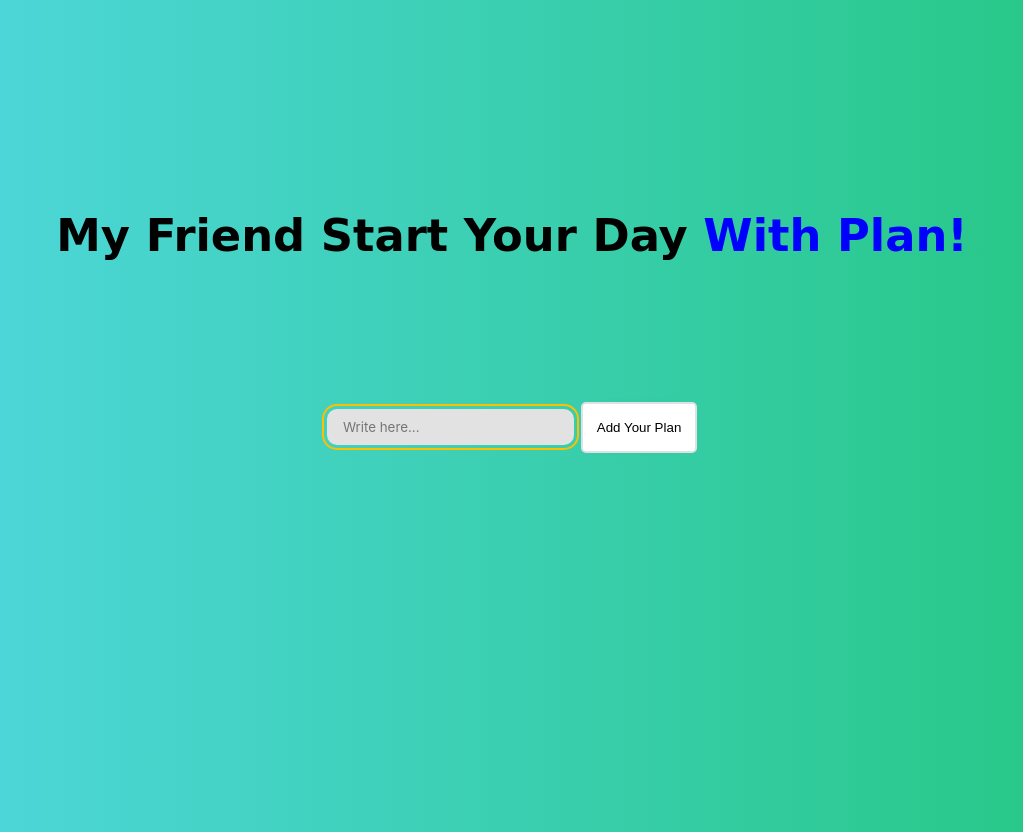
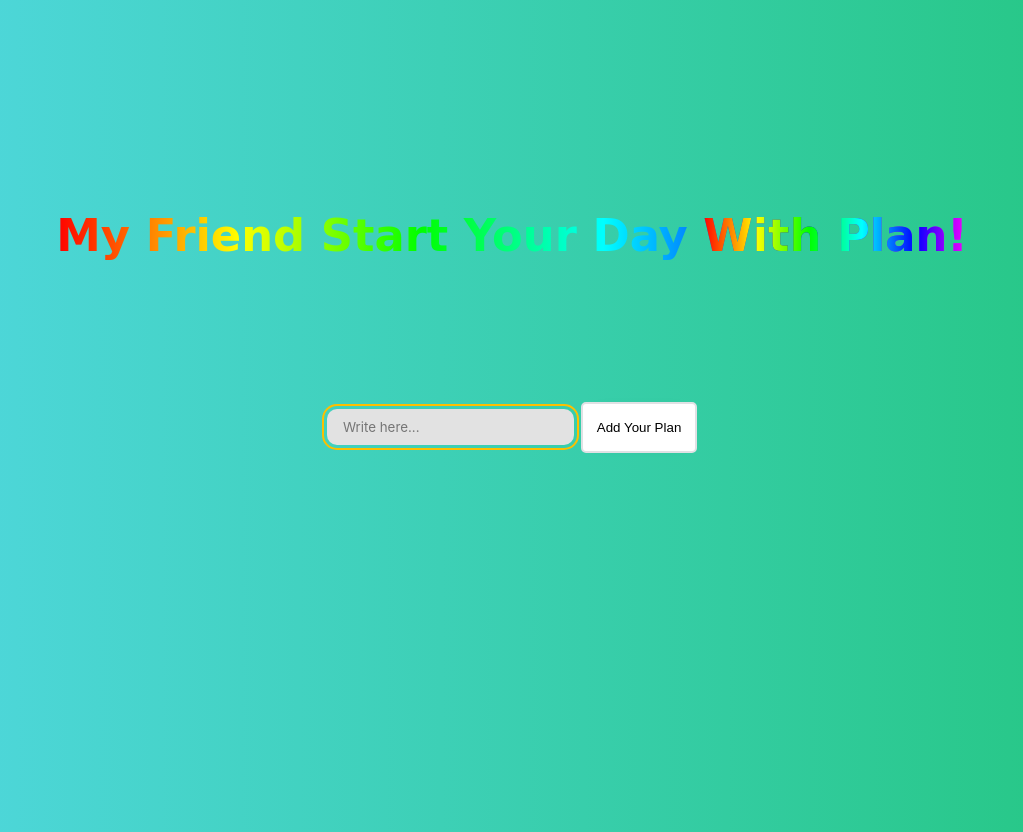
Before and after one commit to ahmadisepehr123/hadafam, a plain HTML site: page Indexx.html in a window 1280 px wide. Shown: the whole page, without its empty margins (128-1151 px from the left). Drawn offline with Linux system fonts and the light colour scheme.

Commit message:
change color h1 and span

```diff
--- a/style.css
+++ b/style.css
@@ -130,8 +130,16 @@ li:nth-child(3n - 1)::marker {
   }
 
 
+#h1{
+	 background-image: linear-gradient(to right, #f00, #ff0, #0f0, #0ff, #00f, #f0f);
+  -webkit-background-clip: text;
+  -webkit-text-fill-color: transparent;
+}
+
 span {
-	color: blue;
+	 background-image: linear-gradient(to right, #f00, #ff0, #0f0, #0ff, #00f, #f0f);
+  -webkit-background-clip: text;
+  -webkit-text-fill-color: transparent;
 }
 
 #scrollable {
```
